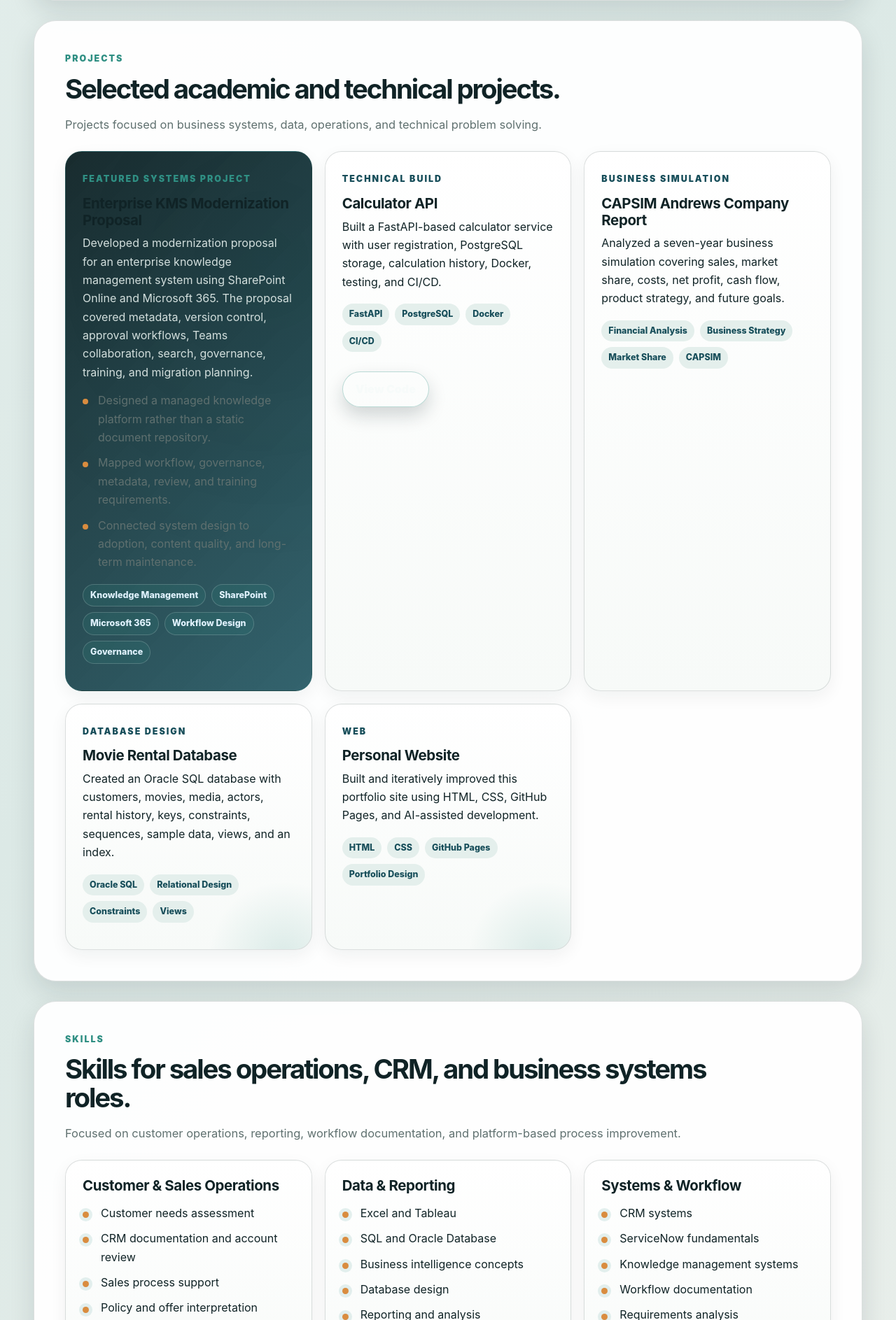
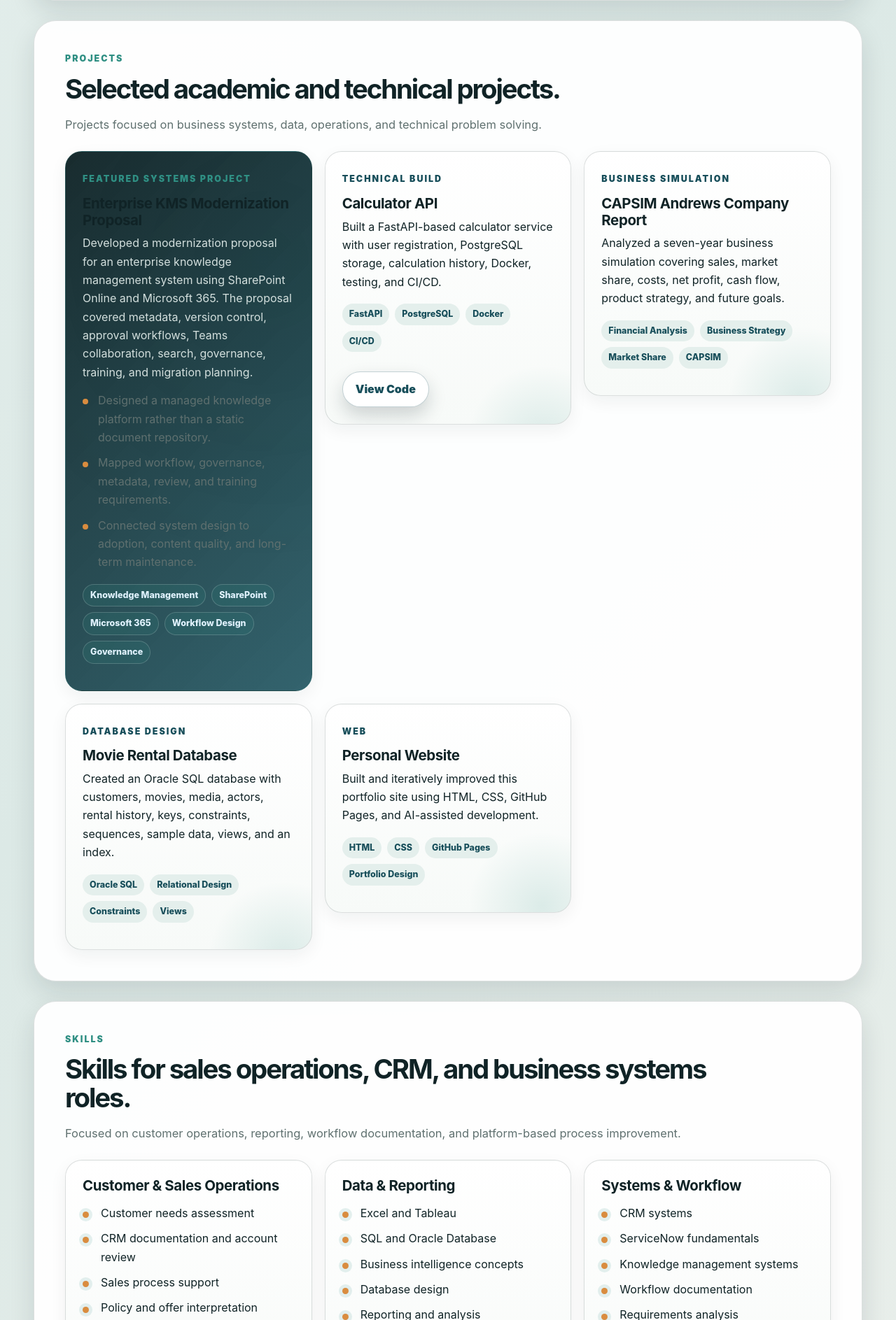
Before and after one commit to jon314159/JonathanCapalbo.me, a Jekyll site: the page index.html, which Jekyll copies as it is, in a window 1280 px wide. Shown: the part 2644-4531 px from the top of the page at 70% size. Built offline with Jekyll 4.4.1, drawn with Linux system fonts in a browser that asks for light colours.

Commit message:
Fix project button contrast

```diff
--- a/assets/css/style.css
+++ b/assets/css/style.css
@@ -186,6 +186,19 @@ p:last-child, li:last-child { margin-bottom: 0; }
 .button.secondary { background: #ffffff; color: var(--accent-2); }
 .button.ghost { color: var(--text-light); }
 
+.project-card .button {
+  background: #ffffff;
+  color: var(--accent-2);
+  border-color: rgba(23, 78, 90, 0.26);
+}
+
+.project-card .button:hover,
+.project-card .button:focus-visible {
+  background: var(--accent-2);
+  color: #ffffff;
+  border-color: var(--accent-2);
+}
+
 section {
   margin: 28px 0;
   background: var(--surface);
@@ -225,8 +238,8 @@ section {
 .proof-card strong { display: block; color: var(--accent-2); font-size: 1.15rem; margin-bottom: 6px; }
 .proof-card span { color: var(--muted); }
 
-.project-grid { display: grid; grid-template-columns: repeat(6, 1fr); gap: 18px; }
-.project-card { grid-column: span 3; position: relative; overflow: hidden; min-height: 270px; padding: 24px; }
+.project-grid { display: grid; grid-template-columns: repeat(6, 1fr); gap: 18px; align-items: start; }
+.project-card { grid-column: span 3; position: relative; overflow: hidden; min-height: 0; padding: 24px; align-self: start; }
 .project-card::after { content: ""; position: absolute; inset: auto -20% -34% auto; width: 220px; height: 220px; border-radius: 50%; background: radial-gradient(circle, rgba(47, 143, 131, 0.14), transparent 68%); }
 .project-card:hover, .skill-column:hover, .education-card:hover, .course-card:hover, .proof-card:hover { transform: translateY(-4px); border-color: rgba(23, 78, 90, 0.28); box-shadow: 0 20px 44px rgba(16, 35, 38, 0.12); }
 .featured-card { grid-column: span 6; min-height: 230px; color: var(--text-light); background: linear-gradient(135deg, rgba(16, 35, 38, 0.96), rgba(23, 78, 90, 0.88)), radial-gradient(circle at 80% 20%, rgba(47, 143, 131, 0.28), transparent 28rem); border-color: rgba(47, 143, 131, 0.18); }
```
